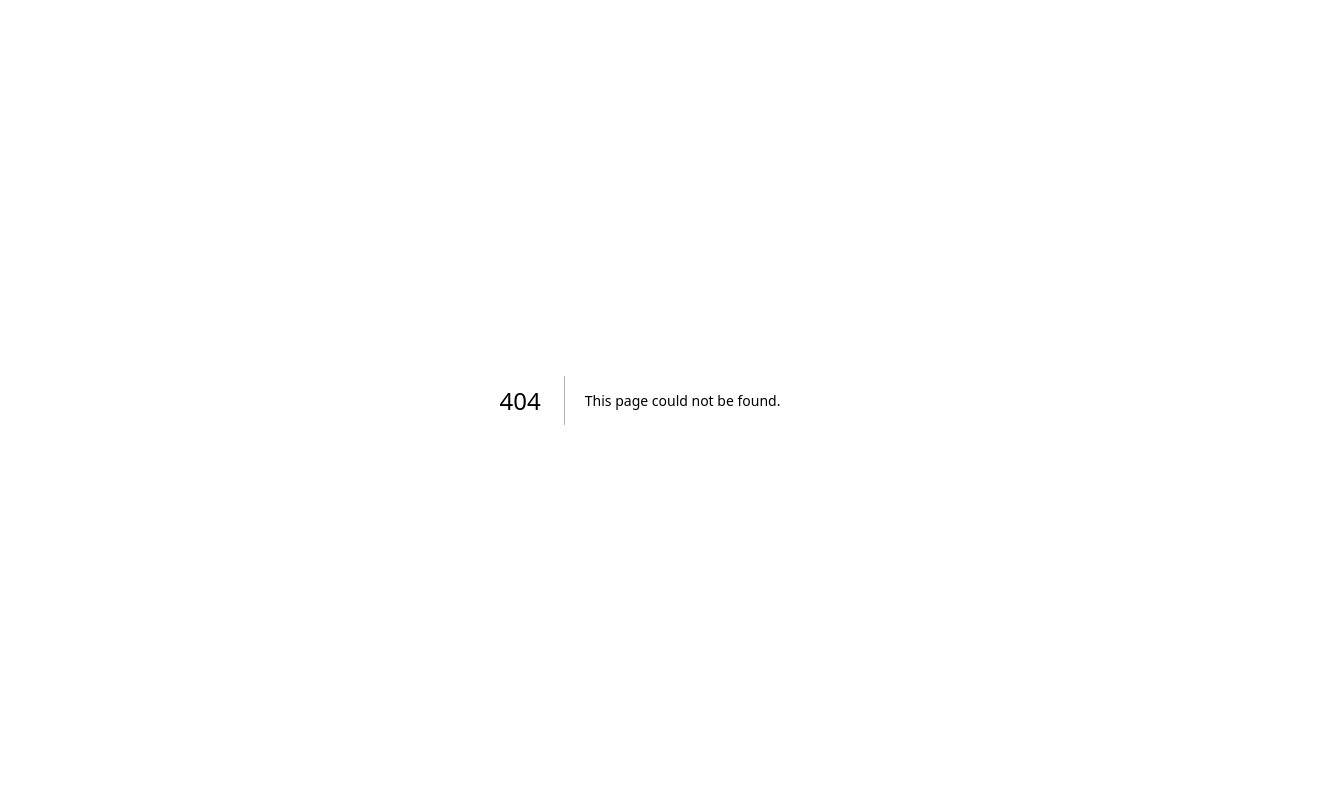
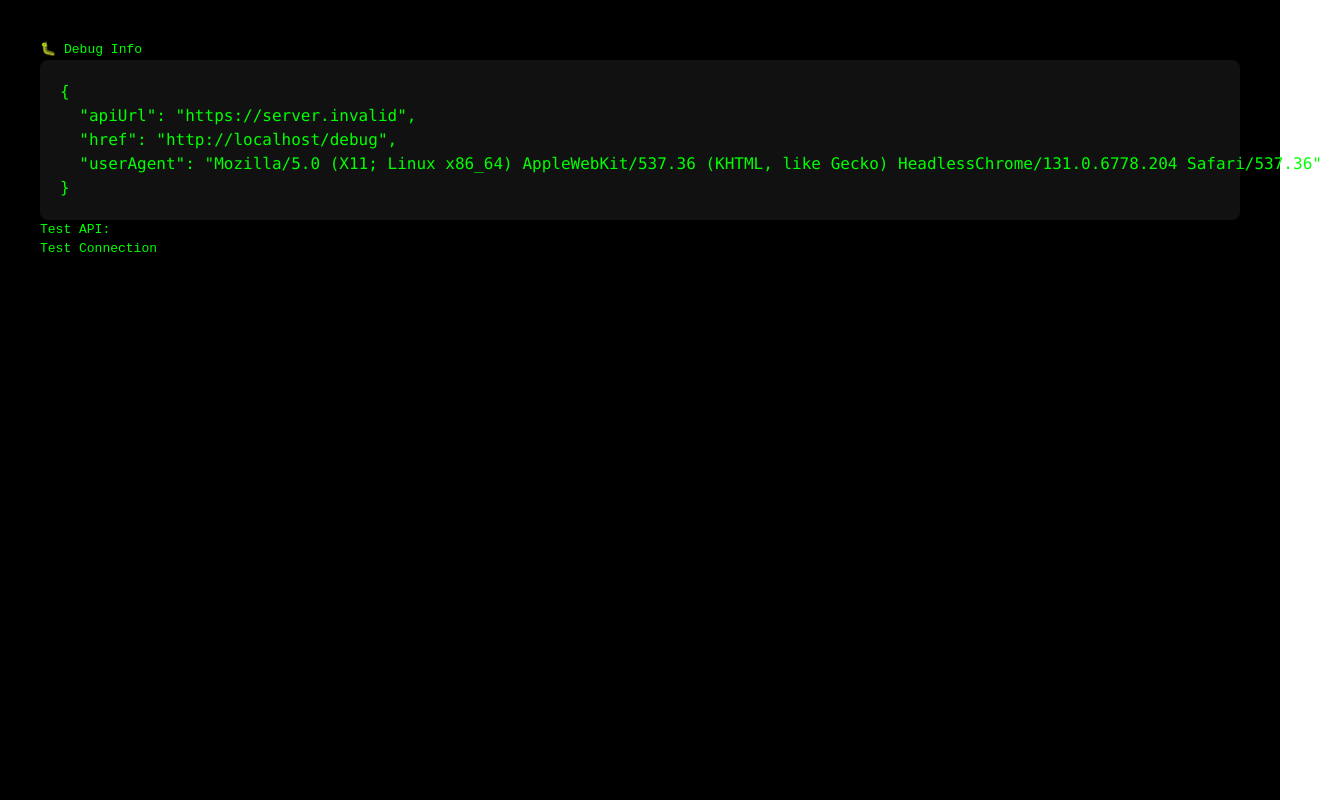
Before and after one commit to queensworld1984-max/qstudio, a Next.js app in the folder frontend/: page /debug in a window 1280 px wide. Before the commit this address had no page. Shown: the whole page, 1322 px wide, since content can reach past the window. Built offline with nearby package versions, Linux system fonts and the light colour scheme; no server answers.

Commit message:
Add debug page

```diff
--- /dev/null
+++ b/frontend/app/debug/page.tsx
@@ -0,0 +1,33 @@
+'use client'
+
+import { useEffect, useState } from 'react'
+
+export default function DebugPage() {
+  const [info, setInfo] = useState<any>({})
+
+  useEffect(() => {
+    setInfo({
+      apiUrl: process.env.NEXT_PUBLIC_API_URL,
+      href: window.location.href,
+      userAgent: navigator.userAgent,
+    })
+  }, [])
+
+  return (
+    <div style={{ padding: 40, fontFamily: 'monospace', background: '#000', color: '#0f0', minHeight: '100vh' }}>
+      <h1>🐛 Debug Info</h1>
+      <pre style={{ background: '#111', padding: 20, borderRadius: 8 }}>
+        {JSON.stringify(info, null, 2)}
+      </pre>
+      <h2>Test API:</h2>
+      <button onClick={async () => {
+        try {
+          const res = await fetch(process.env.NEXT_PUBLIC_API_URL + '/api/auth/me')
+          alert('Response: ' + res.status)
+        } catch (e: any) {
+          alert('Error: ' + e.message)
+        }
+      }}>Test Connection</button>
+    </div>
+  )
+}
```
